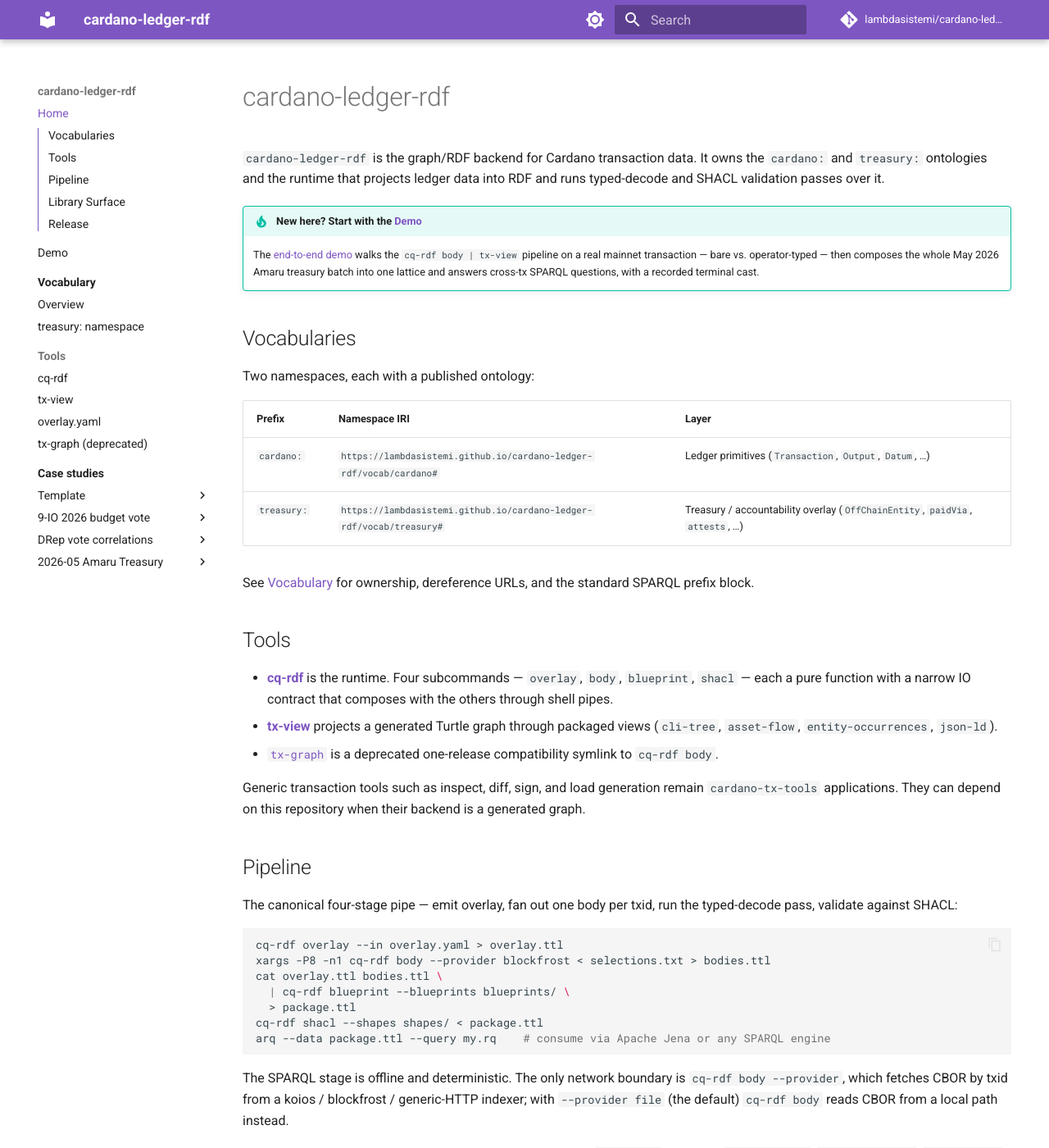
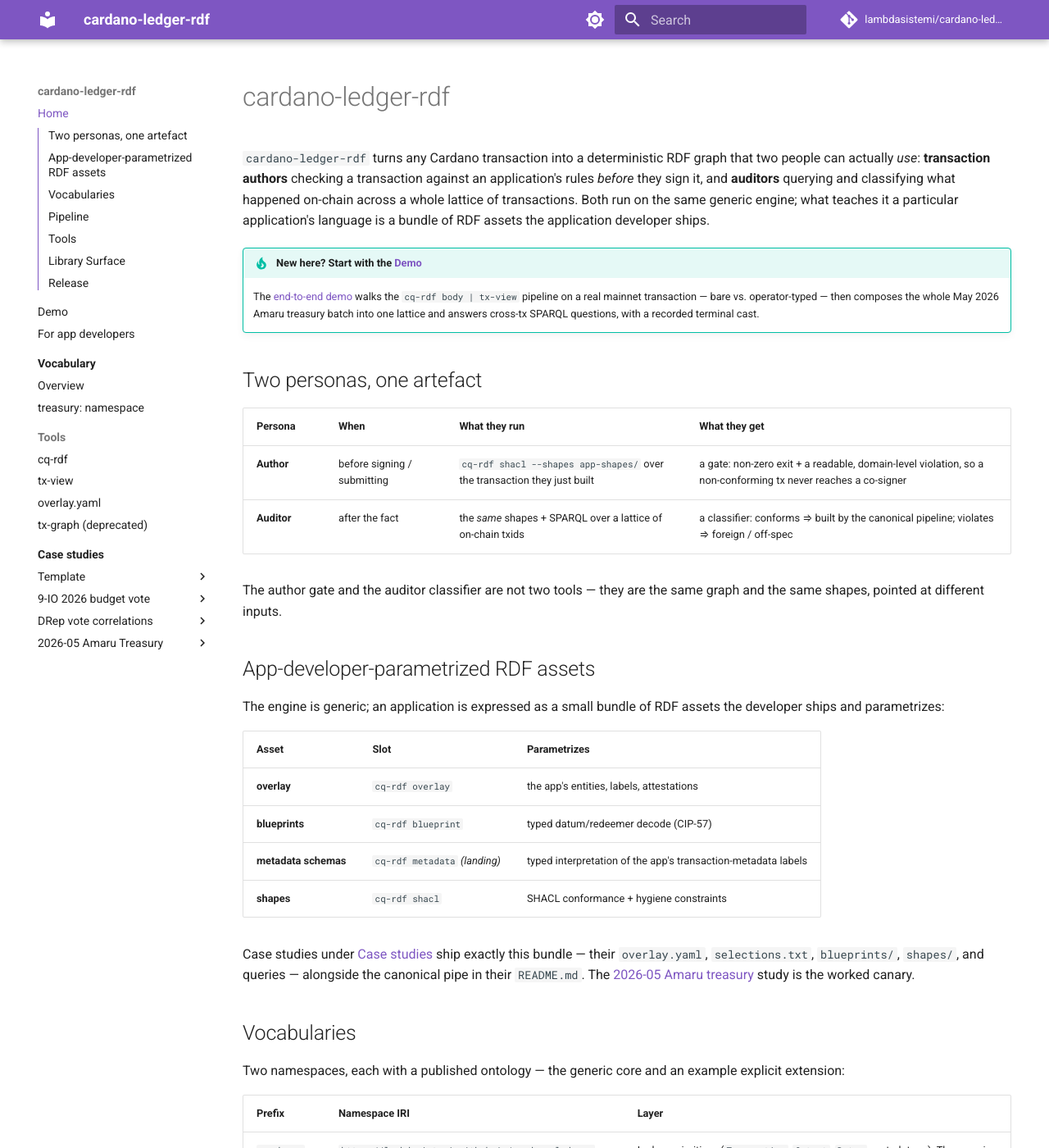
Before and after one commit to lambdasistemi/cardano-ledger-rdf, an MkDocs documentation site: the page built from docs/index.md, in a window 1280 px wide and 1400 px high. Shown: the whole window at 82% size. Built offline with MkDocs 1.6.1 and Material for MkDocs 9.7.7, drawn with Linux system fonts in a browser that asks for light colours; comment, search, counter and statistics services are not loaded; some of the changed text lies outside the part shown.

Commit message:
docs(specs): present author/auditor value proposition (067)
Lead README and docs with the two personas (transaction authors, lattice auditors) on one graph + one engine, parametrized by the app-developer RDF asset bundle (overlay/blueprints/metadata-schemas/shapes). Adds a For-app-developers concept page + nav entry; echoes the framing in cq-rdf and the case-studies index. Records the positioning as spec 067 (docs deliverable). Generic per Constitution I/III; Amaru remains the canary.

````diff
--- /dev/null
+++ b/docs/for-app-developers.md
@@ -0,0 +1,97 @@
+# For app developers
+
+`cardano-ledger-rdf` is a **generic** engine: it knows transactions,
+outputs, datums, metadata, certificates — Cardano, not your application.
+You teach it your application by shipping a small bundle of **RDF
+assets**. Once you do, two people get a usable experience for free, with
+no bespoke tooling:
+
+- a **transaction author** can check a transaction against your rules
+  *before* signing or submitting it, and
+- an **auditor** can query and classify what happened on-chain across a
+  whole lattice of transactions, in your application's own terms.
+
+Both run on the same graph and the same engine. Your assets are the only
+thing that makes them speak your language.
+
+## The asset bundle
+
+You parametrize the engine through four slots. Each is an ordinary file
+(or directory) you version and ship alongside your app — the way you
+already ship a policy id or a script address.
+
+| Asset | Consumed by | What you put in it |
+|---|---|---|
+| **overlay** | `cq-rdf overlay` | Your on-chain and off-chain entities, human labels, vendor/attestation links — operator/app reference data in YAML or Turtle. |
+| **blueprints** | `cq-rdf blueprint` | Your CIP-57 blueprints, so datum/redeemer fields decode into typed, queryable predicates instead of opaque bytes. |
+| **metadata schemas** | `cq-rdf metadata` *(landing)* | A typed interpretation of your transaction-metadata labels, so the fields inside (e.g. a governance rationale block) become triples a shape or query can target. |
+| **shapes** | `cq-rdf shacl` | SHACL constraints — both *mirror* shapes (a declarative echo of your on-chain validators) and *hygiene* shapes (rules with no on-chain twin that you nonetheless want every authored tx to satisfy). |
+
+Nothing in the core knows what these mean — that is deliberate
+(`cardano:` models the ledger; your meaning lives in your assets and, if
+you publish a vocabulary, in your own namespace, the way the canary's
+`treasury:` extension does). See [Vocabulary](vocab.md).
+
+## The two consumers, one pipeline
+
+The author gate and the auditor classifier are **not two tools**. They
+are the same four-stage pipe, pointed at different inputs and read with
+different intent:
+
+```bash
+cq-rdf overlay --in overlay.yaml > overlay.ttl
+xargs -P8 -n1 cq-rdf body --provider blockfrost < selections.txt > bodies.ttl
+cat overlay.ttl bodies.ttl \
+  | cq-rdf blueprint --blueprints blueprints/ \
+  > package.ttl
+cq-rdf shacl --shapes shapes/ < package.ttl     # author gate
+arq --data package.ttl --query my.rq            # auditor query
+```
+
+### Author — a pre-sign gate
+
+Point `cq-rdf body` at the transaction you just built. `cq-rdf shacl
+--shapes` exits non-zero and prints a **readable, domain-level
+violation** ("missing required co-signer middleware (97e0f6d6)") rather
+than a ledger error code. A non-conforming transaction never reaches a
+co-signer, so a multi-party signing round is never wasted discovering a
+mistake at signer #3.
+
+### Auditor — a lattice classifier
+
+Point `cq-rdf body` at a lattice of on-chain txids. The **same shapes**
+become a classifier: a transaction that conforms was built by your
+canonical pipeline; one that violates is foreign or off-spec — anomaly
+detection for free. The same package answers cross-transaction questions
+through any SPARQL engine.
+
+## Two kinds of shape
+
+When you author the `shapes/` slot, you are writing in two registers:
+
+- **Mirror shapes** echo your on-chain validators (e.g. "this redeemer
+  requires owner + one other signer"). They are *ergonomic* — the chain
+  already enforces them; the shape just fails earlier and more legibly.
+  Keep them honest with a conformance test: run a corpus through both the
+  shapes and the real ledger outcome and assert they agree.
+- **Hygiene shapes** have **no on-chain twin**. The contract accepts a
+  broad class of transactions; you choose to only ever build a narrow,
+  canonical sub-class (pinned output ordering, a destination allowlist
+  for a closed-recipient flow, a required attestation link). These are
+  the *load-bearing* shapes: they enforce what nothing on-chain will,
+  and they are self-justifying — they cannot drift, because there is
+  nothing to drift from.
+
+Scope a shape to the transaction class it governs (target by a metadata
+label or a structural signature); a rule that is true for one flow must
+not be asserted over all of them.
+
+## A worked bundle
+
+The [2026-05 Amaru treasury](case-studies/2026-05-amaru-treasury/README.md)
+case study is the canary: a complete asset bundle —
+`overlay.yaml`, `blueprints/`, `shapes/`, `selections.txt`, and a query
+set — that drives both the author gate and the auditor classifier over a
+real mainnet batch. Start a new application by copying the
+[case-study template](case-studies/_template/README.md) and filling the
+four slots with your own assets.
--- a/docs/index.md
+++ b/docs/index.md
@@ -1,9 +1,12 @@
 # cardano-ledger-rdf
 
-`cardano-ledger-rdf` is the graph/RDF backend for Cardano transaction data.
-It owns the `cardano:` and `treasury:` ontologies and the runtime that
-projects ledger data into RDF and runs typed-decode and SHACL validation
-passes over it.
+`cardano-ledger-rdf` turns any Cardano transaction into a deterministic
+RDF graph that two people can actually *use*: **transaction authors**
+checking a transaction against an application's rules *before* they sign
+it, and **auditors** querying and classifying what happened on-chain
+across a whole lattice of transactions. Both run on the same generic
+engine; what teaches it a particular application's language is a bundle
+of RDF assets the application developer ships.
 
 !!! tip "New here? Start with the [Demo](demo.md)"
     The [end-to-end demo](demo.md) walks the `cq-rdf body | tx-view`
@@ -12,23 +15,75 @@
     lattice and answers cross-tx SPARQL questions, with a recorded
     terminal cast.
 
+## Two personas, one artefact
+
+| Persona | When | What they run | What they get |
+|---|---|---|---|
+| **Author** | before signing / submitting | `cq-rdf shacl --shapes app-shapes/` over the transaction they just built | a gate: non-zero exit + a readable, domain-level violation, so a non-conforming tx never reaches a co-signer |
+| **Auditor** | after the fact | the *same* shapes + SPARQL over a lattice of on-chain txids | a classifier: conforms ⇒ built by the canonical pipeline; violates ⇒ foreign / off-spec |
+
+The author gate and the auditor classifier are not two tools — they are
+the same graph and the same shapes, pointed at different inputs.
+
+## App-developer-parametrized RDF assets
+
+The engine is generic; an application is expressed as a small bundle of
+RDF assets the developer ships and parametrizes:
+
+| Asset | Slot | Parametrizes |
+|---|---|---|
+| **overlay** | `cq-rdf overlay` | the app's entities, labels, attestations |
+| **blueprints** | `cq-rdf blueprint` | typed datum/redeemer decode (CIP-57) |
+| **metadata schemas** | `cq-rdf metadata` *(landing)* | typed interpretation of the app's transaction-metadata labels |
+| **shapes** | `cq-rdf shacl` | SHACL conformance + hygiene constraints |
+
+Case studies under [Case studies](case-studies/index.md) ship exactly
+this bundle — their `overlay.yaml`, `selections.txt`, `blueprints/`,
+`shapes/`, and queries — alongside the canonical pipe in their
+`README.md`. The [2026-05 Amaru treasury](case-studies/2026-05-amaru-treasury/README.md)
+study is the worked canary.
+
 ## Vocabularies
 
-Two namespaces, each with a published ontology:
+Two namespaces, each with a published ontology — the generic core and an
+example explicit extension:
 
 | Prefix | Namespace IRI | Layer |
 |---|---|---|
-| `cardano:` | `https://lambdasistemi.github.io/cardano-ledger-rdf/vocab/cardano#` | Ledger primitives (`Transaction`, `Output`, `Datum`, …) |
-| `treasury:` | `https://lambdasistemi.github.io/cardano-ledger-rdf/vocab/treasury#` | Treasury / accountability overlay (`OffChainEntity`, `paidVia`, `attests`, …) |
+| `cardano:` | `https://lambdasistemi.github.io/cardano-ledger-rdf/vocab/cardano#` | Ledger primitives (`Transaction`, `Output`, `Datum`, metadata, …). The generic core. |
+| `treasury:` | `https://lambdasistemi.github.io/cardano-ledger-rdf/vocab/treasury#` | An accountability overlay (`OffChainEntity`, `paidVia`, `attests`, …). An explicit, app-shaped extension. |
 
-See [Vocabulary](vocab.md) for ownership, dereference URLs, and the
-standard SPARQL prefix block.
+The core models Cardano, never a single application's business
+semantics; an app's meaning lives in its assets and its own extension
+namespace. See [Vocabulary](vocab.md) for ownership, dereference URLs,
+and the standard SPARQL prefix block.
+
+## Pipeline
+
+The canonical four-stage pipe — emit the app overlay, fan out one body
+per txid, run the typed-decode pass, then validate against the app's
+shapes (author gate) or query the lattice (auditor):
+
+```bash
+cq-rdf overlay --in overlay.yaml > overlay.ttl
+xargs -P8 -n1 cq-rdf body --provider blockfrost < selections.txt > bodies.ttl
+cat overlay.ttl bodies.ttl \
+  | cq-rdf blueprint --blueprints blueprints/ \
+  > package.ttl
+cq-rdf shacl --shapes shapes/ < package.ttl     # author gate
+arq --data package.ttl --query my.rq            # auditor: Apache Jena or any SPARQL engine
+```
+
+The SPARQL and SHACL stages are offline and deterministic. The only
+network boundary is `cq-rdf body --provider`, which fetches CBOR by txid
+from a koios / blockfrost / generic-HTTP indexer; with `--provider file`
+(the default) `cq-rdf body` reads CBOR from a local path instead.
 
 ## Tools
 
 - [**cq-rdf**](cq-rdf.md) is the runtime. Four subcommands — `overlay`,
   `body`, `blueprint`, `shacl` — each a pure function with a narrow IO
-  contract that composes with the others through shell pipes.
+  contract that composes through shell pipes.
 - [**tx-view**](tx-view.md) projects a generated Turtle graph through
   packaged views (`cli-tree`, `asset-flow`, `entity-occurrences`,
   `json-ld`).
@@ -38,30 +93,6 @@
 Generic transaction tools such as inspect, diff, sign, and load
 generation remain `cardano-tx-tools` applications. They can depend on
 this repository when their backend is a generated graph.
-
-## Pipeline
-
-The canonical four-stage pipe — emit overlay, fan out one body per
-txid, run the typed-decode pass, validate against SHACL:
-
-```bash
-cq-rdf overlay --in overlay.yaml > overlay.ttl
-xargs -P8 -n1 cq-rdf body --provider blockfrost < selections.txt > bodies.ttl
-cat overlay.ttl bodies.ttl \
-  | cq-rdf blueprint --blueprints blueprints/ \
-  > package.ttl
-cq-rdf shacl --shapes shapes/ < package.ttl
-arq --data package.ttl --query my.rq    # consume via Apache Jena or any SPARQL engine
-```
-
-The SPARQL stage is offline and deterministic. The only network
-boundary is `cq-rdf body --provider`, which fetches CBOR by txid from a
-koios / blockfrost / generic-HTTP indexer; with `--provider file` (the
-default) `cq-rdf body` reads CBOR from a local path instead.
-
-Case studies under [Case studies](case-studies/index.md) ship this
-exact pipe in their `README.md`, plus their `overlay.yaml`,
-`selections.txt`, `blueprints/`, and `shapes/`.
 
 ## Library Surface
 
--- a/mkdocs.yml
+++ b/mkdocs.yml
@@ -62,6 +62,7 @@
 nav:
   - Home: index.md
   - Demo: demo.md
+  - For app developers: for-app-developers.md
   - Vocabulary:
       - Overview: vocab.md
       - "cardano: namespace": vocab/cardano/index.md
````
Also changed, not shown: README.md (+79 -33 lines), docs/case-studies/index.md (+5 -0 lines), docs/cq-rdf.md (+6 -0 lines), specs/067-author-auditor-ux/spec.md (added, +84 -0 lines).
